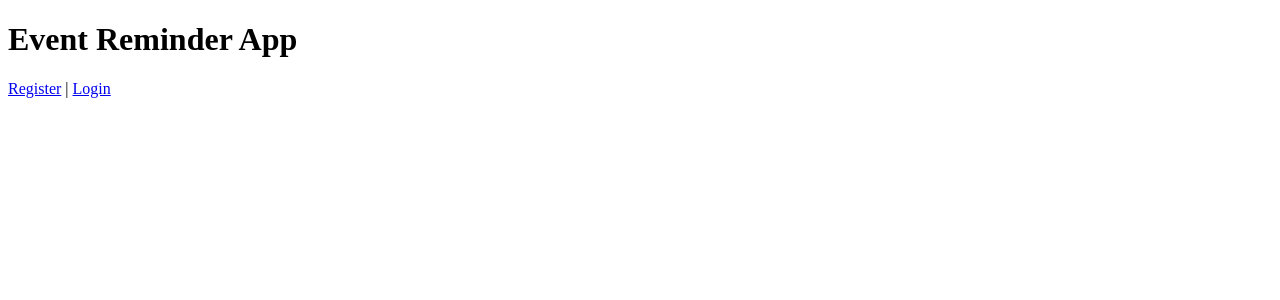
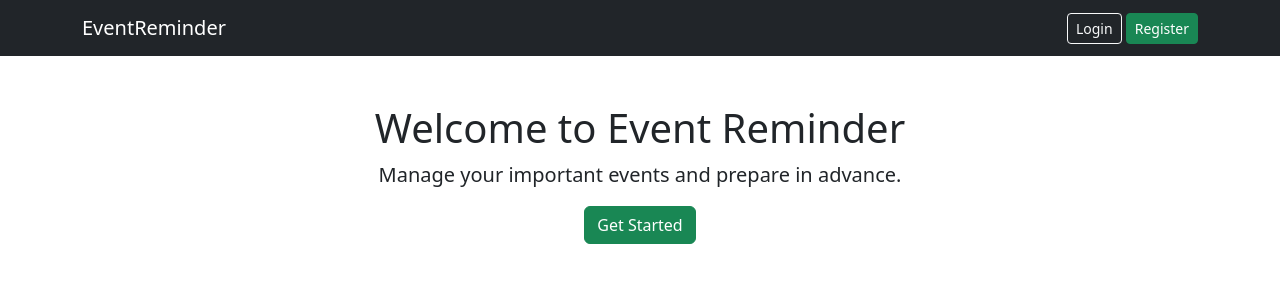
Before and after one commit to anfaruk00797-dev/LeadFlare, a Flask app: page / in a window 1280 px wide. Shown: the top 300 px of the page. Run offline with Flask 3, Linux system fonts and the light colour scheme.

Commit message:
update home.html

```diff
--- a/templates/home.html
+++ b/templates/home.html
@@ -1,17 +1,14 @@
-<!DOCTYPE html>
-<html>
+{% extends "base.html" %}
 
-<head>
-    <title>Home</title>
-</head>
+{% block title %}Home{% endblock %}
 
-<body>
+{% block content %}
+<div class="text-center mt-5">
+    <h1>Welcome to Event Reminder</h1>
+    <p class="lead">Manage your important events and prepare in advance.</p>
 
-    <h1>Event Reminder App</h1>
-
-    <a href="{{ url_for('register') }}">Register</a> |
-    <a href="{{ url_for('login') }}">Login</a>
-
-</body>
-
-</html>
+    {% if not current_user.is_authenticated %}
+    <a href="{{ url_for('register') }}" class="btn btn-success">Get Started</a>
+    {% endif %}
+</div>
+{% endblock %}
```
